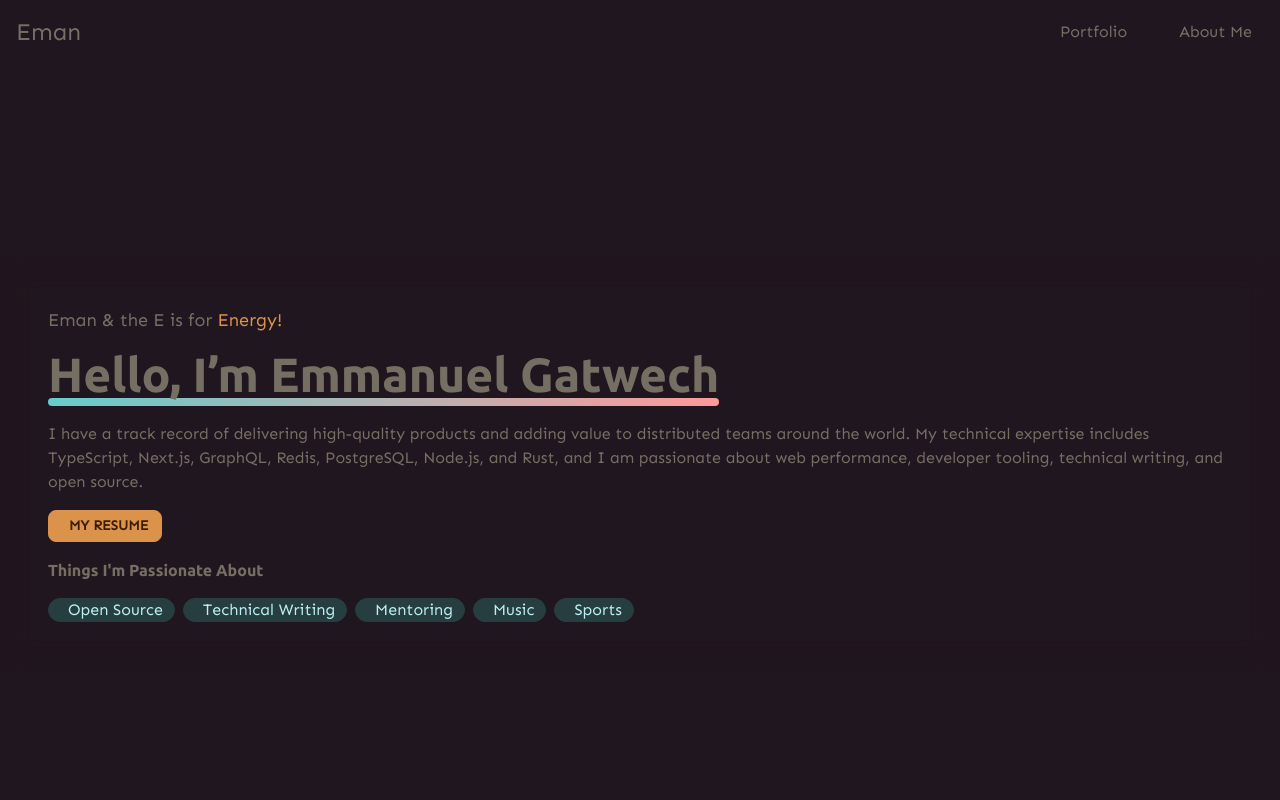
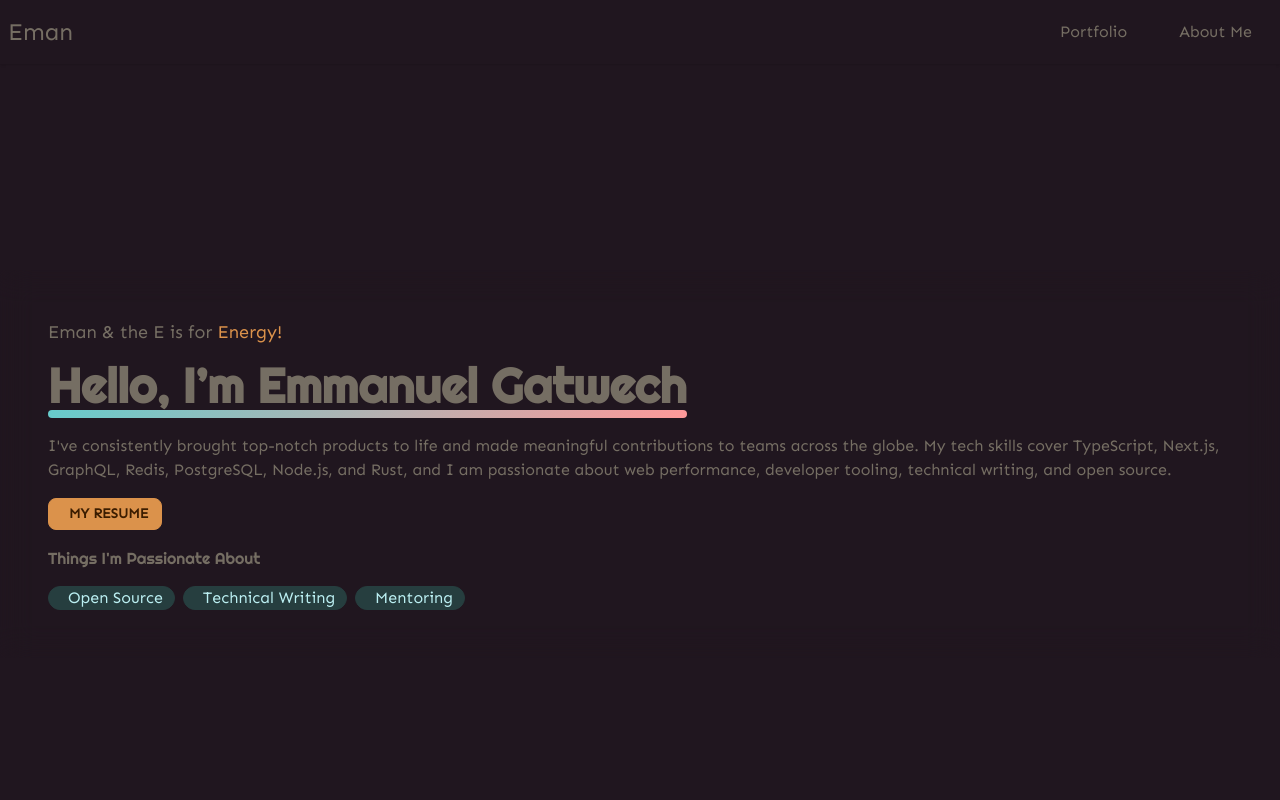
Before and after one commit to Emmanuel-Melon/eman-website, a SvelteKit app: page / in a window 1280 px wide. Shown: the top 800 px of the page. Built offline with nearby package versions, Linux system fonts and the light colour scheme.

Commit message:
feat: font change

```diff
--- a/src/components/Experience.svelte
+++ b/src/components/Experience.svelte
@@ -100,7 +100,7 @@
 	];
 </script>
 
-<SectionWrapper>
+<SectionWrapper bg="rose-900">
 	<div>
 		<div class="space-y-4 p-8 w-9/12 mx-auto">
 			{#each experiences as experience}
--- a/src/components/Header.svelte
+++ b/src/components/Header.svelte
@@ -15,20 +15,20 @@
 		}
 	];
 </script>
-<header class="bg-base-100">
 
+<header class="bg-base-100 shadow">
 	<nav class="navbar items-center justify-between">
 		<div class="navbar-start gap-2">
-		<a class=";ink link-hover normal-case text-2xl flex items-center gap-2" href="/"><iconify-icon icon="ri:plug-2-line"  /> Eman</a>
+			<a class=";ink link-hover normal-case text-2xl flex items-center gap-2" href="/"
+				>Eman</a
+			>
 		</div>
 		<div class="navbar-center hidden md:flex">
 			<ul class="menu menu-horizontal px-1 gap-2">
 				{#each links as { icon, title, href }}
 					<li><a {href}><iconify-icon {icon} />{title}</a></li>
 				{/each}
-
 			</ul>
 		</div>
 	</nav>
-
 </header>
--- a/src/components/Hero.svelte
+++ b/src/components/Hero.svelte
@@ -37,14 +37,6 @@
 		{
 			name: 'Mentoring',
 			icon: 'ri:graduation-cap-line'
-		},
-		{
-			name: 'Music',
-			icon: 'ri:album-line'
-		},
-		{
-			name: 'Sports',
-			icon: 'ri:basketball-line'
 		}
 	];
 </script>
@@ -55,10 +47,10 @@
 			<p class="text-lg">Eman &amp; the E is for <span class={`text-primary`}>Energy!</span></p>
 			<h1 class={`text-5xl font-bold ${customGradient()}`}>Hello, I’m Emmanuel Gatwech</h1>
 			<p>
-        I have a track record of delivering high-quality products and adding value to
-        distributed teams around the world. My technical expertise includes TypeScript, Next.js,
-        GraphQL, Redis, PostgreSQL, Node.js, and Rust, and I am passionate about web
-        performance, developer tooling, technical writing, and open source.
+				I've consistently brought top-notch products to life and made meaningful contributions to
+				teams across the globe. My tech skills cover TypeScript, Next.js, GraphQL, Redis,
+				PostgreSQL, Node.js, and Rust, and I am passionate about web performance, developer tooling,
+				technical writing, and open source.
 			</p>
 			<a
 				class="btn btn-sm btn-primary gap-2"
--- a/src/components/SectionWrapper.svelte
+++ b/src/components/SectionWrapper.svelte
@@ -1,3 +1,6 @@
-<section class="min-h-screen space-y-4 flex items-start justify-center">
+<script>
+	export let bg = "base-100"
+</script>
+<section class={`min-h-screen space-y-4 flex items-start justify-center bg-${bg}`}>
 	<slot />
 </section>
--- a/src/styles.css
+++ b/src/styles.css
@@ -1,8 +1,9 @@
-@import url('https://fonts.googleapis.com/css2?family=Sen&family=Ubuntu:wght@700&display=swap');
+@import url('https://fonts.googleapis.com/css2?family=Sen&family=Righteous&display=swap');
 
 html,
 body {
     font-family: "Sen", Arial, Helvetica, sans-serif;
+
 }
 
 h1,
@@ -11,6 +12,6 @@ h3,
 h4,
 h5,
 h6 {
-    font-family: "Ubuntu", Arial, Helvetica, sans-serif;
+    font-family: "Righteous", Arial, Helvetica, sans-serif;
     font-weight: bold;
 }
```
Lines whose indentation alone changed are shown as unchanged.
